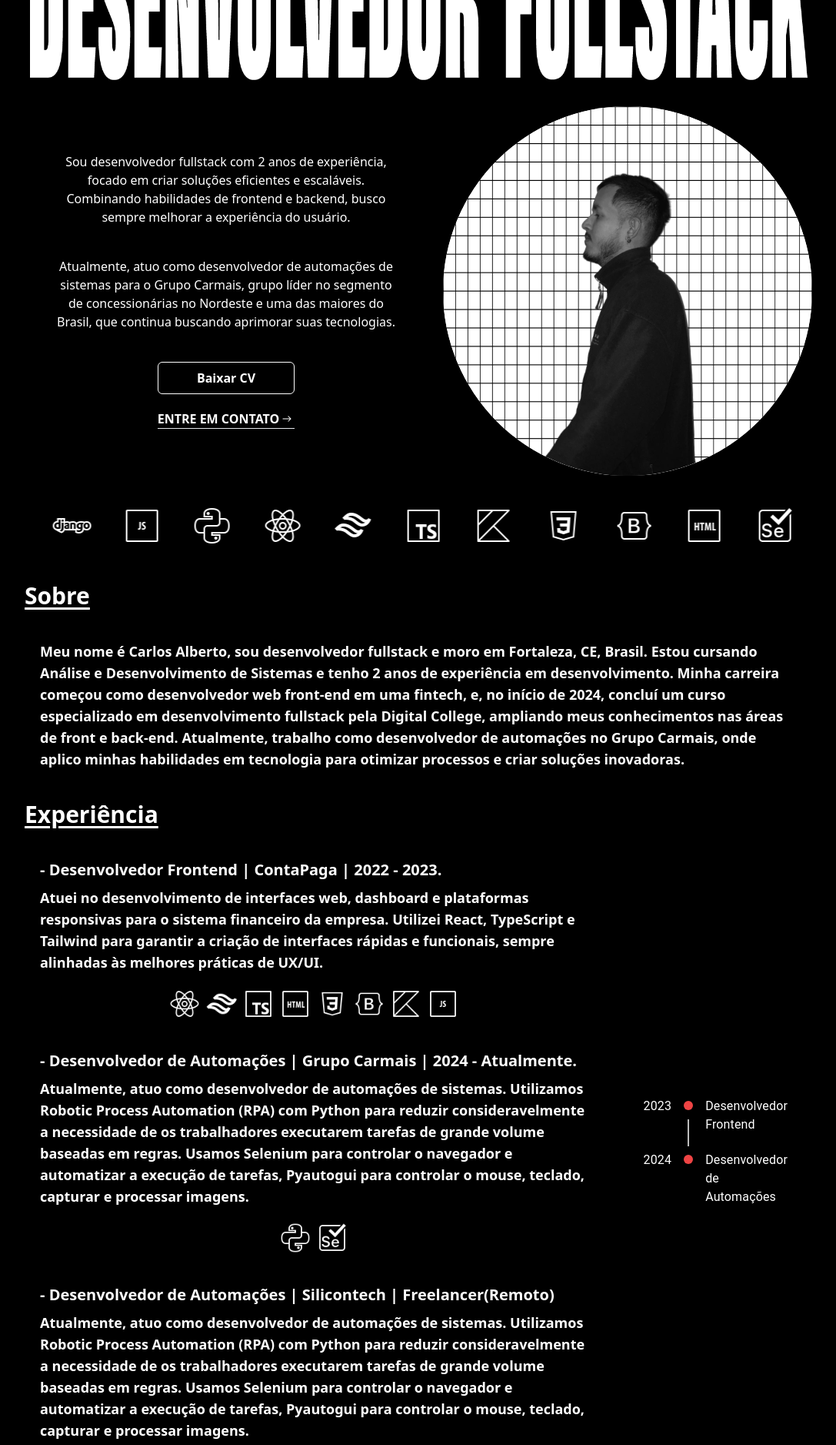
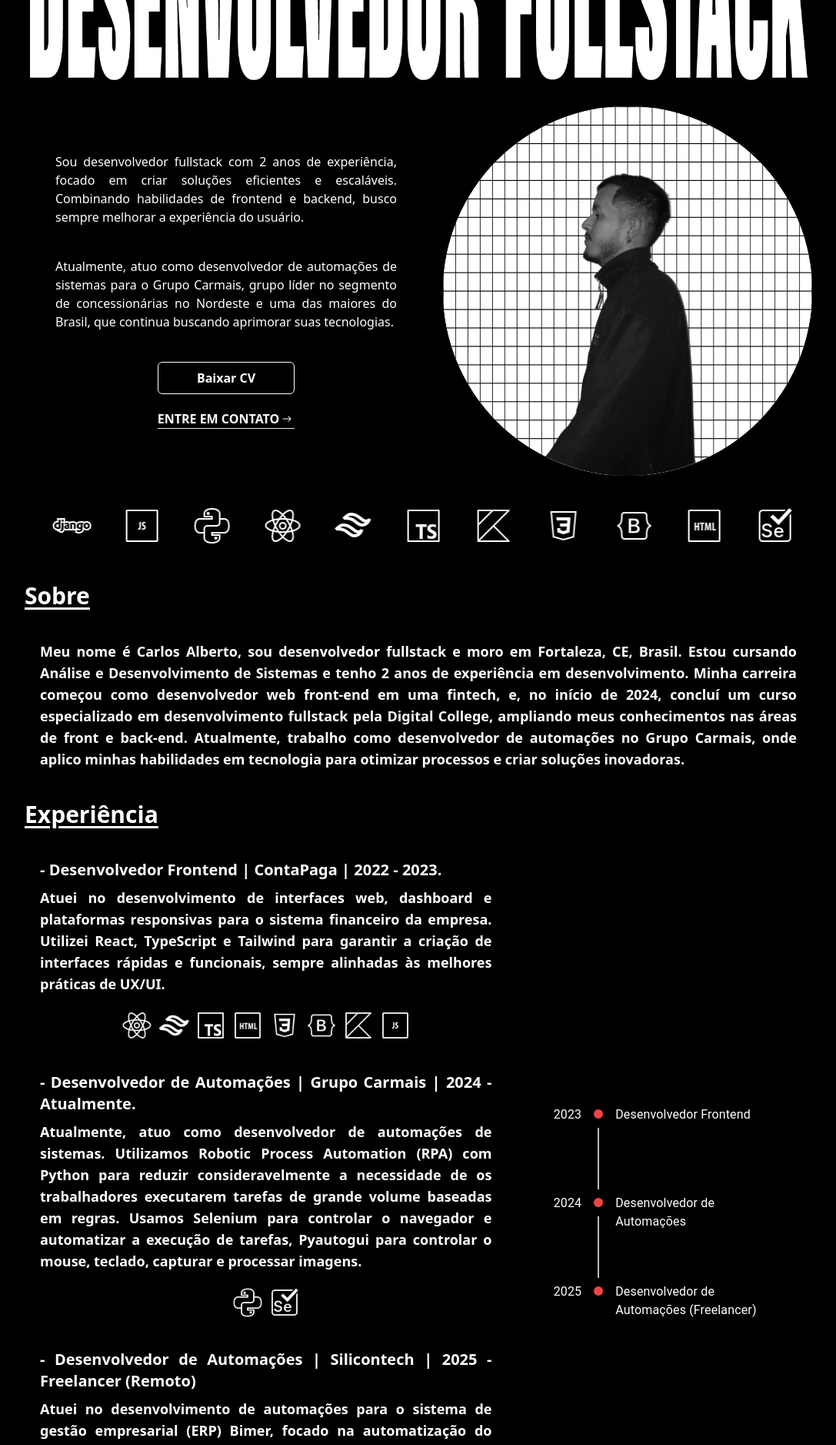
Before and after one commit to albertverso/portfolio, a React (Vite) app: page /home in a window 1280 px wide. Shown: the part 200-2077 px from the top of the page at 77% size, without its empty margins (96-1183 px from the left). Built offline with nearby package versions, Linux system fonts and the light colour scheme; no server answers.

Commit message:
alguns ajustes

```diff
--- a/package.json
+++ b/package.json
@@ -18,6 +18,7 @@
     "react": "^18.3.1",
     "react-dom": "^18.3.1",
     "react-icons": "^5.3.0",
+    "react-lazy-load": "^4.0.1",
     "react-router-dom": "^6.27.0",
     "swiper": "^11.1.15",
     "tailwindcss": "^3.4.14"
--- a/src/components/About.jsx
+++ b/src/components/About.jsx
@@ -23,8 +23,8 @@ export default function About() {
     return (
         <div className="flex flex-col justify-center items-center text-white font-semibold">
             <div className="flex flex-col items-center justify-center gap-5 lg:gap-10">
-                <div className="flex w-full flex-col items-start justify-center text-lg gap-5 ">
-                    <h1 className="text-3xl mb-5 underline underline-offset-4 ">Sobre</h1>
+                <div className="flex w-full flex-col items-start justify-center text-lg gap-5 text-justify">
+                    <h1 className="text-3xl mb-5 underline underline-offset-4 hover:text-red-500 hover:cursor-pointer ">Sobre</h1>
                     <p className="px-5">
                     Meu nome é <strong>Carlos Alberto</strong>, sou desenvolvedor fullstack e moro em Fortaleza, CE, Brasil. Estou cursando Análise
                     e Desenvolvimento de Sistemas e tenho 2 anos de experiência em desenvolvimento. Minha carreira
@@ -36,8 +36,8 @@ export default function About() {
                     </p>
                 </div>
                 <div className="flex w-full flex-col-reverse lg:flex-row items-center justify-center text-lg gap-5 ">
-                    <div className="flex flex-col items-start lg:gap-5 gap-1">
-                        <h1 className="text-3xl mb-5 underline underline-offset-4 ">Experiência</h1>
+                    <div className="flex flex-col items-start lg:gap-5 gap-1 w-3/4 text-justify">
+                        <h1 className="text-3xl mb-5 underline underline-offset-4 hover:text-red-500 hover:cursor-pointer">Experiência</h1>
                         <div className="flex flex-col px-5">
                             <h1 className="text-xl font-bold">- Desenvolvedor Frontend | <a href="https://www.somoscontapaga.com.br/" target="_blank" className="hover:text-red-500" rel="noopener noreferrer">ContaPaga</a> | 2022 - 2023.</h1>
                             <p className="mt-2">Atuei no desenvolvimento de interfaces web, dashboard e plataformas responsivas para o sistema financeiro da empresa. Utilizei React, TypeScript e Tailwind para garantir a criação de interfaces rápidas e funcionais, sempre alinhadas às melhores práticas de UX/UI.</p>
@@ -55,9 +55,9 @@ export default function About() {
                             </div>
                         </div>
                         <div className="flex flex-col px-5">
-                            <h1 className="text-xl font-bold" >- Desenvolvedor de Automações | <a href="https://www.silicontech.com.br/" target="_blank" className="hover:text-red-500" rel="noopener noreferrer">Silicontech</a> | Freelancer(Remoto)</h1>
-                            <p className="mt-2">Atualmente, atuo como desenvolvedor de automações de sistemas. Utilizamos Robotic Process Automation (RPA) com Python para reduzir
-                            consideravelmente a necessidade de os trabalhadores executarem tarefas de grande volume baseadas em regras. Usamos Selenium para controlar o navegador e automatizar a execução de tarefas, Pyautogui para controlar o mouse, teclado, capturar e processar imagens.</p>
+                            <h1 className="text-xl font-bold" >- Desenvolvedor de Automações | <a href="https://www.silicontech.com.br/" target="_blank" className="hover:text-red-500" rel="noopener noreferrer">Silicontech</a> | 2025 - Freelancer (Remoto)</h1>
+                            <p className="mt-2">Atuei no desenvolvimento de automações para o sistema de gestão empresarial (ERP) Bimer, focado na automatização do processo de baixa de saldos provenientes do site da Cielo. As automações foram desenvolvidas para operar exclusivamente com os bancos Banco do Brasil e Itaú, reduzindo o tempo de
+                            execução e minimizando erros manuais. Utilizo Python e bibliotecas como PyAutoGUI, Pandas, Openpyxl e Selenium para otimizar a interação com os sistemas financeiros.</p>
                             <div className="flex items-center justify-center">
                                 <IconsTec icons={[{name: "Python", image: pb_python}, {name: "Selenium", image: pb_selenium}]}/>
                             </div>
@@ -77,7 +77,7 @@ export default function About() {
                                 </TimelineOppositeContent>
                                 <TimelineSeparator>
                                 <TimelineDot sx={{ backgroundColor: "#ef4444" }} />
-                                <TimelineConnector />
+                                <TimelineConnector sx={{ height: "80px" }} />
                                 </TimelineSeparator>
                                 <TimelineContent>Desenvolvedor Frontend</TimelineContent>
                             </TimelineItem>
@@ -87,8 +87,18 @@ export default function About() {
                                 </TimelineOppositeContent>
                                 <TimelineSeparator>
                                 <TimelineDot sx={{ backgroundColor: "#ef4444" }} />
+                                <TimelineConnector sx={{ height: "80px" }} />
                                 </TimelineSeparator>
                                 <TimelineContent>Desenvolvedor de Automações</TimelineContent>
+                            </TimelineItem>
+                            <TimelineItem>
+                                <TimelineOppositeContent >
+                                2025
+                                </TimelineOppositeContent>
+                                <TimelineSeparator>
+                                <TimelineDot sx={{ backgroundColor: "#ef4444" }} />
+                                </TimelineSeparator>
+                                <TimelineContent>Desenvolvedor de Automações (Freelancer)</TimelineContent>
                             </TimelineItem>
                         </Timeline>
                     </div>
--- a/src/components/Header.jsx
+++ b/src/components/Header.jsx
@@ -21,7 +21,7 @@ export default function Header() {
                         <p className="text-white text-xl mt-4 ml-[58px] absolute">VERSO</p>
                     </div>
                 </div>
-                <div className="flex flex-row mt-4 mr-4 lg:mt-0 text-start lg:justify-end lg:items-end lg:text-end justify-between lg:ml-auto text-white font-black lg:gap-8 text-xs lg:text-sm">
+                <div className="flex flex-row mt-4 gap-10 lg:mt-0 text-start lg:justify-end lg:items-end lg:text-end justify-center lg:ml-auto text-white font-black lg:gap-8 text-xs lg:text-sm">
                     <Link to="/home" className={`hover:text-red-500 ${activePath === '/home' && 'text-red-500 transform scale-125 transition-transform duration-300'}`}>INICIO</Link>
                     <Link to="/projects" className={`hover:text-red-500 ${activePath === '/projects' && 'text-red-500 transform scale-125 transition-transform duration-300'}`}>PROJETOS</Link>
                     {/* <Link to="/about" className={`hover:text-red-500 ${activePath === '/about' && 'text-red-500 transform scale-110 transition-transform duration-300'}`}>SOBRE</Link>
--- a/src/components/PreviewProjects.jsx
+++ b/src/components/PreviewProjects.jsx
@@ -57,7 +57,7 @@ export default function PreviewProjects({title,images, description, icons, repo,
                     </SwiperSlide>
                 ))}
             </Swiper>
-            <div className='flex mt-2 font-bold'>
+            <div className='flex mt-2 font-bold text-justify'>
                 <p>
                     Descrição: <span className='font-normal text-md'>{description}</span>
                 </p>
--- a/src/pages/Home.jsx
+++ b/src/pages/Home.jsx
@@ -6,6 +6,7 @@ import profile from "../assets/profile.png";
 import SwiperIcons from "../components/SwiperIcons";
 import About from "../components/About";
 import Contact from "../components/Contact";
+import LazyLoad from "react-lazy-load";
 
 export default function Home() {
     const handleDownloadCV = () => {
@@ -19,9 +20,11 @@ export default function Home() {
     return (
         <div className="flex flex-col justify-center items-center text-white lg:pb-5 w-full px-5 md:px-20 lg:px-32 xl:px-42 gap-10">
             <div className="flex flex-col gap-4 lg:gap-8 text-center">
-                <img src={title}/>
+                <LazyLoad>
+                    <img loading="lazy" src={title}/>
+                </LazyLoad>
                 <div className="flex flex-col lg:flex-row gap-5">
-                    <div className="flex flex-col items-center justify-center gap-4 lg:gap-10 lg:px-10">
+                    <div className="flex flex-col items-center justify-center text-justify gap-4 lg:gap-10 lg:px-10">
                         <p className="">Sou desenvolvedor fullstack com 2 anos de experiência, focado em criar soluções eficientes e escaláveis. Combinando habilidades de frontend e backend, busco sempre melhorar a experiência do usuário.</p>
                         <p className="">Atualmente, atuo como desenvolvedor de automações de sistemas para o Grupo Carmais, grupo líder no segmento de concessionárias no Nordeste e uma das maiores do Brasil, que continua buscando aprimorar suas tecnologias.</p>
                         <div className=" flex flex-col items-center justify-center font-semibold">
@@ -38,8 +41,8 @@ export default function Home() {
                     </div>
                     <div className="relative flex flex-col items-center justify-center">
                         <div className="flex items-center  justify-center bg-white w-[320px] h-[320px] sm:w-[380px] sm:h-[380px]  md:w-[420px] md:h-[420px] lg:w-[480px] lg:h-[480px] rounded-full overflow-hidden relative">
-                            <img src={background} alt="" className="bg-cover w-full h-full bg-center" />
-                            <img src={profile} alt="" className="hover:scale-110 transition-transform duration-300 absolute h-[300px] sm:h-[430px] md:h-[460px] lg:h-[500px] -bottom-2 left-1 lg:left-4 -rotate-3" />
+                            <img src={background} alt="" loading="lazy" className="bg-cover w-full h-full bg-center" />
+                            <img src={profile} alt="" loading="lazy" className="hover:scale-110 transition-transform duration-300 absolute h-[300px] sm:h-[430px] md:h-[460px] lg:h-[500px] -bottom-2 left-1 lg:left-4 -rotate-3" />
                         </div>
                     </div>
                 </div>
```
Also changed, not shown: src/components/Contact.jsx (+37 -10 lines), 2 other files (tests, documents, lock files or other folders).
